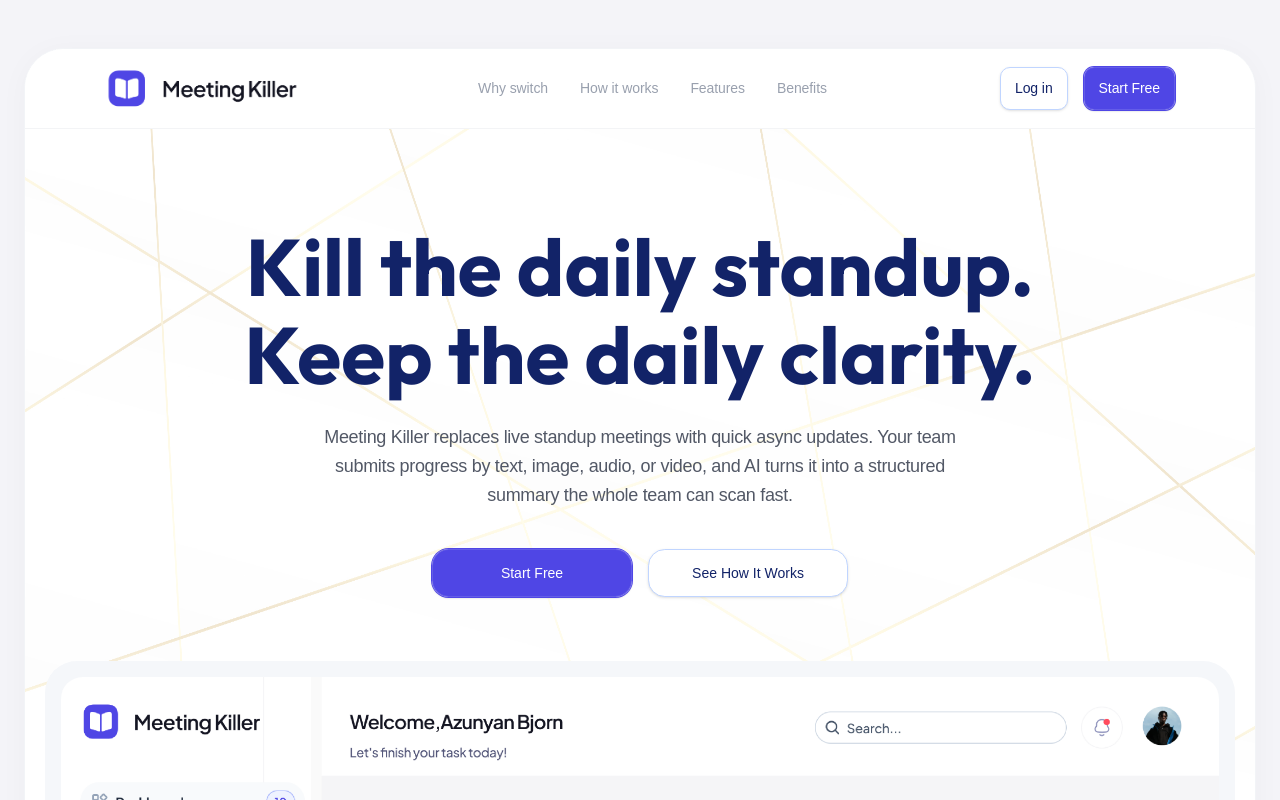
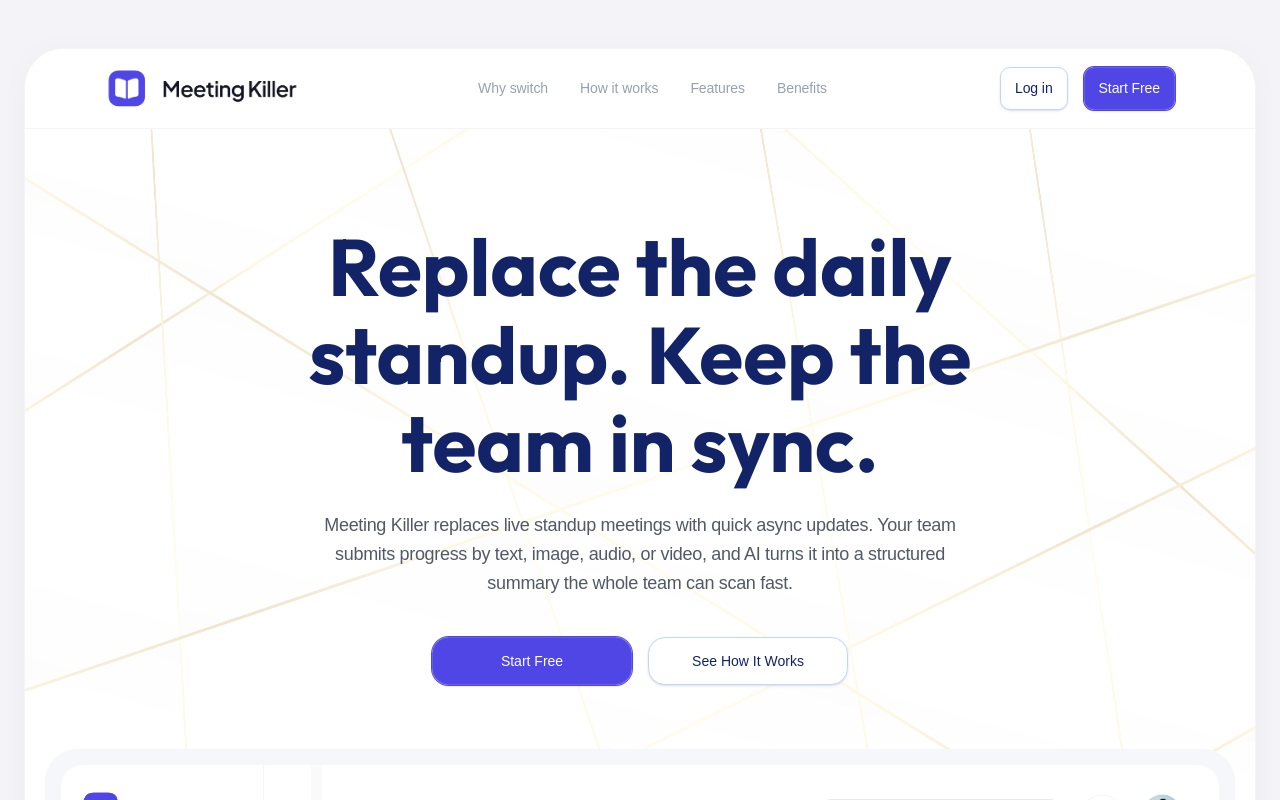
Before and after one commit to heyrapto/meeting-killer-landing, a Next.js app: page / in a window 1280 px wide. Shown: the top 800 px of the page. Built offline with nearby package versions, Linux system fonts and the light colour scheme.

Commit message:
feat: fixes

```diff
--- a/components/sections/hero.tsx
+++ b/components/sections/hero.tsx
@@ -57,7 +57,7 @@
                 className="text-[#122368] text-4xl sm:text-5xl lg:text-[80px]/[1.1] font-cal-sans tracking-[-2%] font-bold"
                 variants={fadeUp}
               >
-                Kill the daily standup. <br className="hidden sm:block" /> Keep the daily clarity.
+                Replace the daily standup. Keep the team in sync.
               </motion.h1>
 
               <motion.p
--- a/components/sections/how-it-works.tsx
+++ b/components/sections/how-it-works.tsx
@@ -77,9 +77,9 @@
             <div className="space-y-6 max-w-md">
 
               {/* FIXED TITLE */}
-              <h2 className="text-5xl lg:text-[80px] font-semibold text-gray-800 tracking-tight leading-[0.95]">
-                How it{" "}
-                <span className="text-[#4F46E5] italic">Works</span>
+              <h2 className="text-5xl lg:text-[80px] font-semibold text-gray-800 tracking-tight leading-[0.95] --font-rubik">
+                How it
+                <span className="text-[#4F46E5] italic">{" "}Works</span>
               </h2>
 
               <p className="text-gray-500 text-xl leading-relaxed">
--- a/components/sections/types.tsx
+++ b/components/sections/types.tsx
@@ -143,7 +143,6 @@
                         </motion.div>
                     ))}
                 </motion.div>
-
             </div>
         </section>
     );
```
